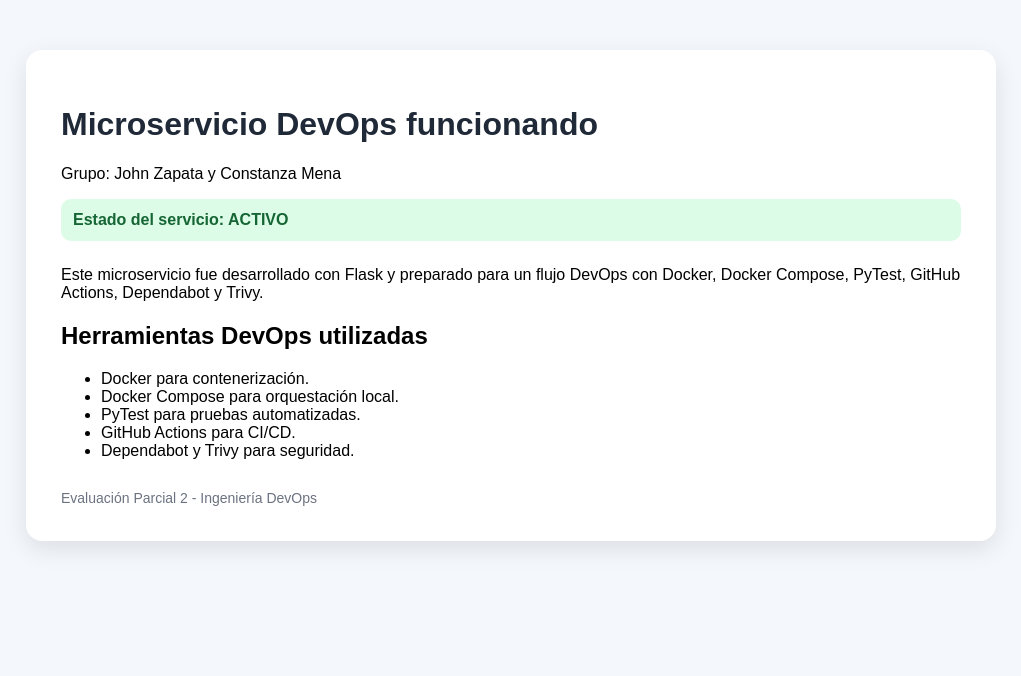
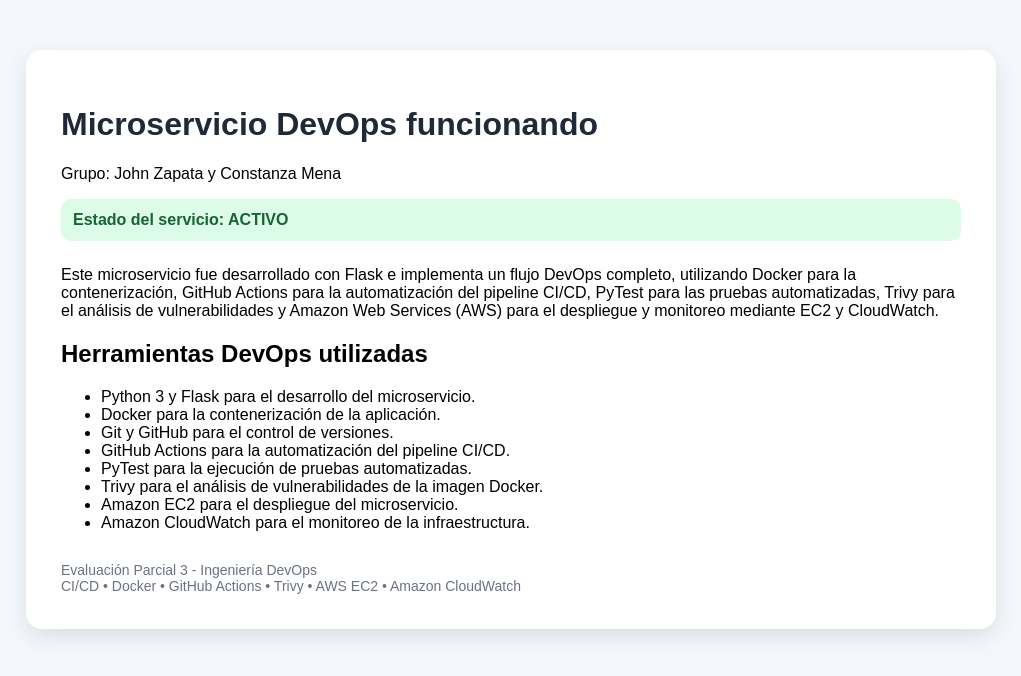
Before and after one commit to 1SsanchezZ/microservicio-devops, a Flask app: page / in a window 1280 px wide. Shown: the top 676 px of the page, without its empty margins (129-1150 px from the left). Run offline with Flask 3, Linux system fonts and the light colour scheme.

Commit message:
feat:cambios en el html

```diff
--- a/templates/index.html
+++ b/templates/index.html
@@ -71,22 +71,29 @@
     </div>
 
 <p>
-        Este microservicio fue desarrollado con Flask y preparado para un flujo DevOps con
-        Docker, Docker Compose, PyTest, GitHub Actions, Dependabot y Trivy.
+    Este microservicio fue desarrollado con Flask e implementa un flujo DevOps completo,
+    utilizando Docker para la contenerización, GitHub Actions para la automatización del
+    pipeline CI/CD, PyTest para las pruebas automatizadas, Trivy para el análisis de
+    vulnerabilidades y Amazon Web Services (AWS) para el despliegue y monitoreo mediante
+    EC2 y CloudWatch.
 </p>
 
     <h2>Herramientas DevOps utilizadas</h2>
 
 <ul>
-        <li>Docker para contenerización.</li>
-        <li>Docker Compose para orquestación local.</li>
-        <li>PyTest para pruebas automatizadas.</li>
-        <li>GitHub Actions para CI/CD.</li>
-        <li>Dependabot y Trivy para seguridad.</li>
+    <li>Python 3 y Flask para el desarrollo del microservicio.</li>
+    <li>Docker para la contenerización de la aplicación.</li>
+    <li>Git y GitHub para el control de versiones.</li>
+    <li>GitHub Actions para la automatización del pipeline CI/CD.</li>
+    <li>PyTest para la ejecución de pruebas automatizadas.</li>
+    <li>Trivy para el análisis de vulnerabilidades de la imagen Docker.</li>
+    <li>Amazon EC2 para el despliegue del microservicio.</li>
+    <li>Amazon CloudWatch para el monitoreo de la infraestructura.</li>
 </ul>
 
 <footer>
-        Evaluación Parcial 2 - Ingeniería DevOps
+    Evaluación Parcial 3 - Ingeniería DevOps<br>
+    CI/CD • Docker • GitHub Actions • Trivy • AWS EC2 • Amazon CloudWatch
 </footer>
 
     </div>
```
Lines whose indentation alone changed are shown as unchanged.
